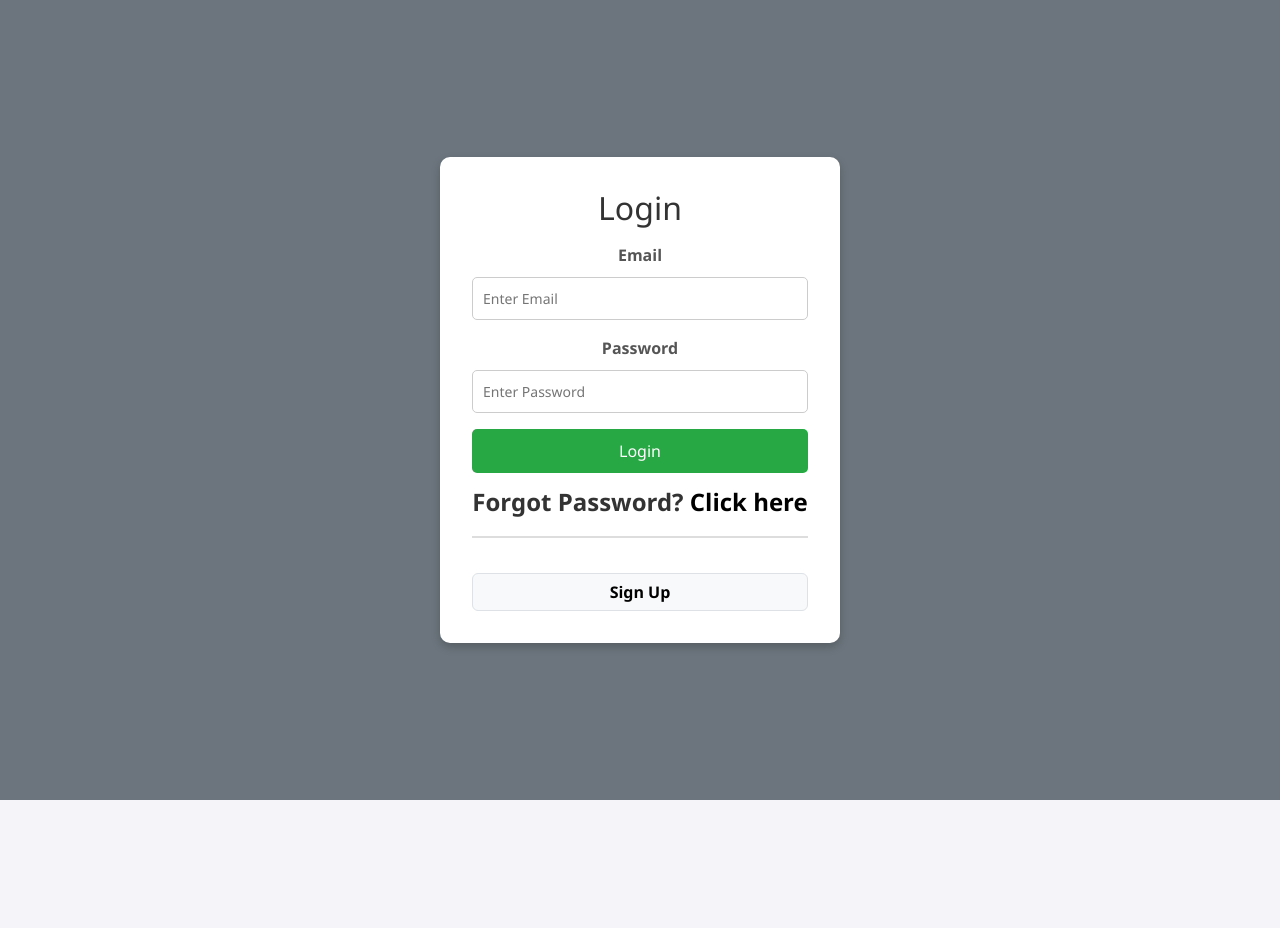
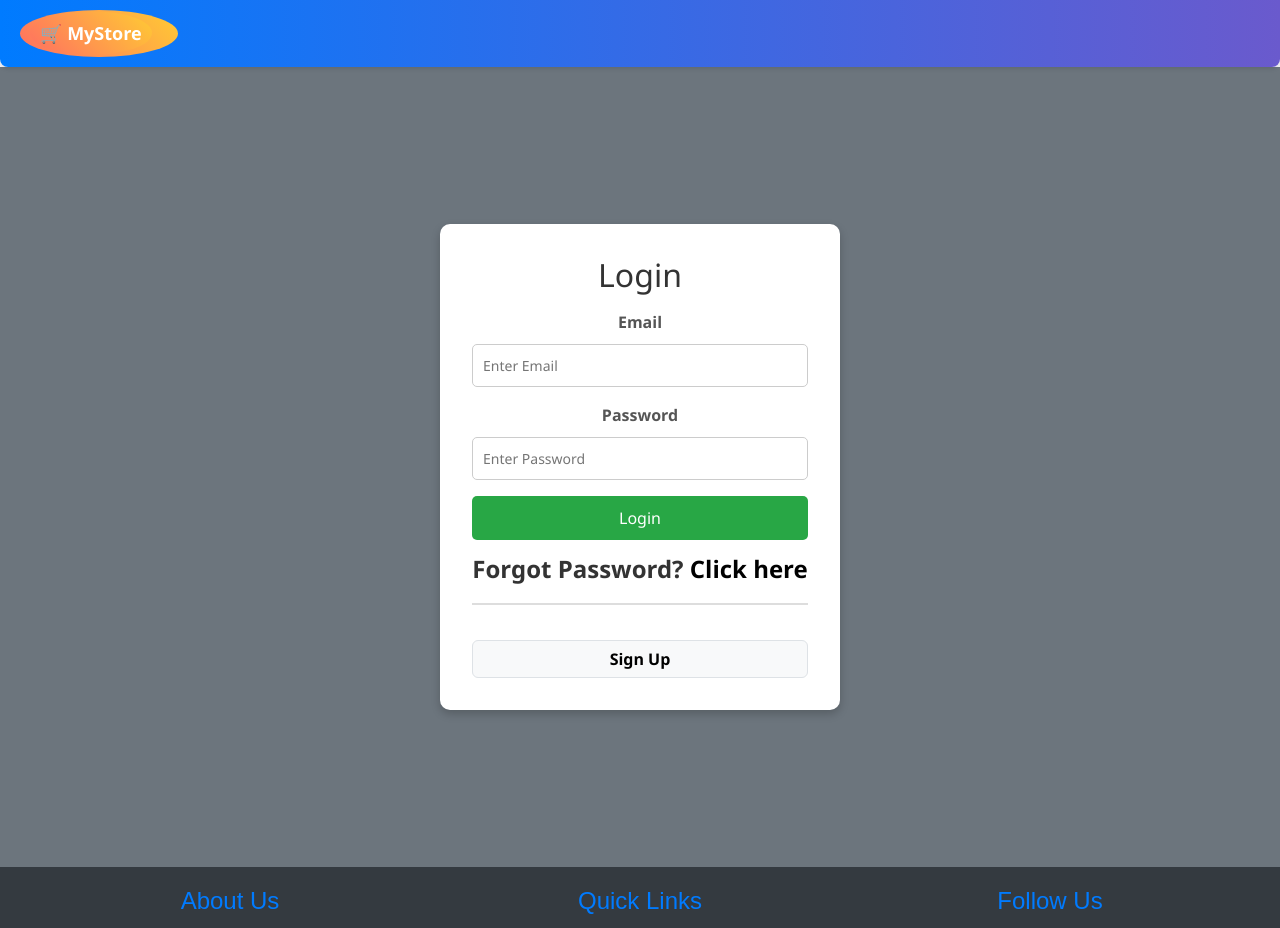
Before and after one commit to Hashim333/mernecommerce, a React (Create React App) app in the folder Frontend/myapp/: page /login in a window 1280 px wide. Shown: the top 928 px of the page. Before the commit the page ends 800 px from the top, so only its background shows below. Built offline with nearby package versions, Linux system fonts and the light colour scheme; no server answers.

Commit message:
Added new feature/update details

```diff
--- a/Frontend/myapp/src/Components/Login.jsx
+++ b/Frontend/myapp/src/Components/Login.jsx
@@ -3,6 +3,7 @@ import { Link, useNavigate } from "react-router-dom";
 import axios from "axios";
 import { myContext } from "../Context";
 import "./Login.css"; // Import the CSS
+import FooterComponent from "./Footer";
 
 function Login() {
   const { setUser, email, setEmail, password, setPassword, setIsLogedIn } = useContext(myContext);
@@ -34,6 +35,28 @@ function Login() {
   };
 
   return (
+    <div className="home-wrapper">
+       <nav className="navbar">
+                          <div className="store-icon">
+                            <Link to="/" className="navbar-brand">
+                              🛒 MyStore
+                            </Link>
+                          </div>
+                          <div className="navbar-links">
+                            <div className="link-group">
+
+                            {/* {token && (
+                          <Link to="/sellerlogin" className="navbar-link">
+                            <SiSelenium />Be A Seller
+                          </Link>
+                        )} */}
+
+                              {/* <Link to="/orderpage" className="navbar-link">
+                            <CiDeliveryTruck />My Orders
+                          </Link> */}
+                            </div>
+                          </div>
+                        </nav>
     <div className="login-container">
       <div className="login-box">
         <h2 className="text-center mb-3">Login</h2>
@@ -69,6 +92,11 @@ function Login() {
         </div>
       </div>
     </div>
+
+     <div>
+         <FooterComponent/>
+         </div>
+          </div>
   );
 }
 
--- a/Frontend/myapp/src/Components/SignUp.jsx
+++ b/Frontend/myapp/src/Components/SignUp.jsx
@@ -57,6 +57,28 @@ function Signup() {
 
 
   return (
+    <div className="home-wrapper">
+      <nav className="navbar">
+                    <div className="store-icon">
+                      <Link to="/" className="navbar-brand">
+                        🛒 MyStore
+                      </Link>
+                    </div>
+                    <div className="navbar-links">
+                      <div className="link-group">
+
+                      {/* {token && (
+                    <Link to="/sellerlogin" className="navbar-link">
+                      <SiSelenium />Be A Seller
+                    </Link>
+                  )} */}
+
+                        {/* <Link to="/orderpage" className="navbar-link">
+                      <CiDeliveryTruck />My Orders
+                    </Link> */}
+                      </div>
+                    </div>
+                  </nav>
     <div className="d-flex justify-content-center align-items-center bg-secondary vh-100">
       <div className="bg-white p-3 rounded w-25">
         <h2>Register</h2>
@@ -135,9 +157,9 @@ function Signup() {
           Login
         </Link>
       </div>
-
+</div>
      <div>
-     {/* <FooterComponent/> */}
+     <FooterComponent/>
      </div>
     </div>
   );
```
